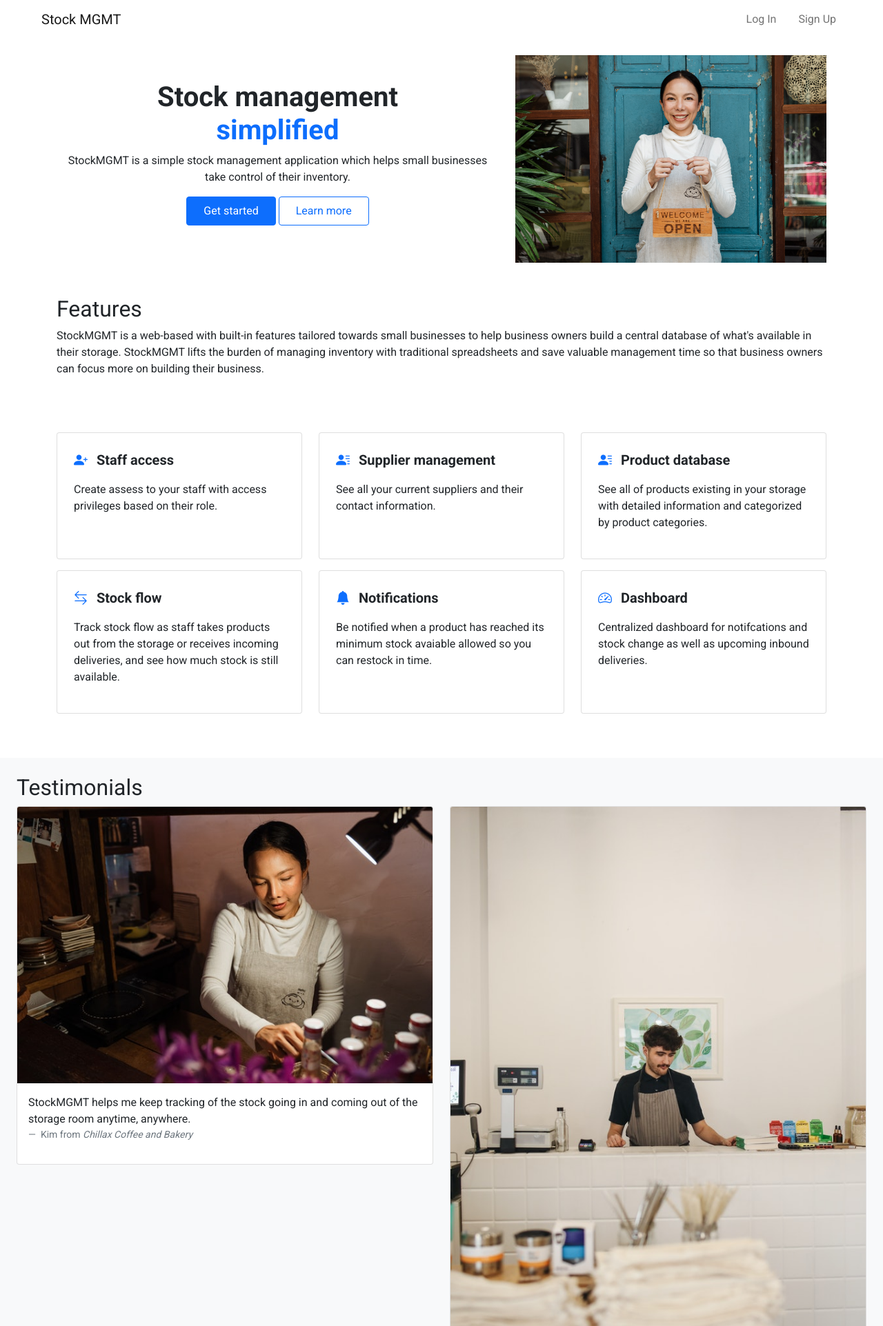
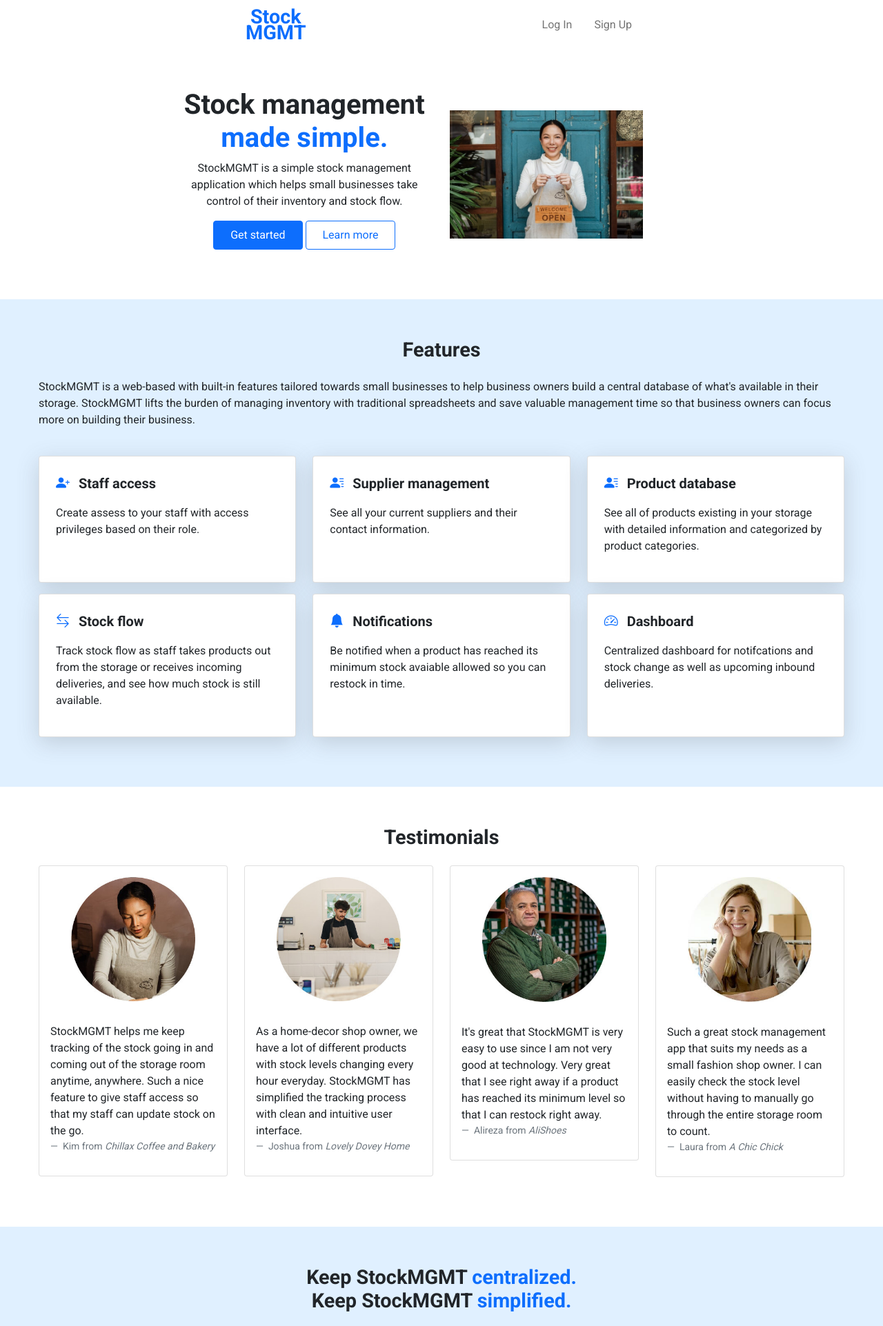
Before and after one commit to thanh-cao/ms3-stock-management, a Flask app: page / in a window 1280 px wide. Shown: the top 1923 px of the page at 69% size. Run offline with Flask 2, Linux system fonts and the light colour scheme; some libraries are stand-ins or nearby versions.

Commit message:
style: index page

```diff
--- a/data/testimonials.json
+++ b/data/testimonials.json
@@ -1,7 +1,7 @@
 [
     {
         "img": "../static/img/testimonial-kim.jpg",
-        "text": "StockMGMT helps me keep tracking of the stock going in and coming out of the storage room anytime, anywhere.",
+        "text": "StockMGMT helps me keep tracking of the stock going in and coming out of the storage room anytime, anywhere. Such a nice feature to give staff access so that my staff can update stock on the go.",
         "person": "Kim",
         "company": "Chillax Coffee and Bakery"
     },
--- a/static/css/styles.css
+++ b/static/css/styles.css
@@ -10,6 +10,22 @@ body {
 .navbar-nav .dropdown-menu {
     position: absolute;
     z-index: 1;
+}
+
+.navbar-light .navbar-brand {
+    font-size: 1.8rem;
+    line-height: 0.8;
+    font-weight: 600;
+    color: var(--bs-primary);
+    display: flex;
+    align-items: center;
+    justify-content: center;
+    flex-direction: column;
+}
+
+.navbar-light .navbar-nav .nav-link:focus,
+.navbar-light .navbar-nav .nav-link:hover {
+    color: var(--bs-primary);
 }
 
 /* side navigation bar on mobile screen */
@@ -32,6 +48,34 @@ body {
         width: 100%;
         position: relative;
     }
+}
+
+/* index page */
+.hero-section,
+.features,
+.testimonials,
+.call-to-action {
+    padding: 3.5rem 1.5rem;
+}
+
+.features,
+.call-to-action {
+    background-color: #e0f0ff;
+}
+
+h1.hero-heading {
+    font-size: 2rem;
+}
+
+.section-title {
+    font-size: 1.8rem;
+    font-weight: 600;
+    margin-bottom: 1.5rem;
+    text-align: center;
+}
+
+.features .card.card-body {
+    box-shadow: 0 8px 32px 0 rgb(94 95 102 / 24%);
 }
 
 /* signup / login form */
@@ -75,5 +119,34 @@ i.bi-plus-circle:hover {
 
 .hover-gray:hover,
 .list-group-item:hover {
-    background-color:rgba(221, 221, 221, 0.8);
+    background-color: rgba(221, 221, 221, 0.8);
 }
+
+.divider {
+    width: 10%;
+    height: 3px;
+    background-color: var(--bs-primary);
+    margin-bottom: 1.5rem;
+}
+
+/* media queries */
+@media (min-width: 1200px) {
+    .hero-image {
+        width: 75%;
+    }
+
+    h1.hero-heading {
+        font-size: 2.5rem;
+    }
+
+    .hero-section,
+    .features,
+    .testimonials,
+    .call-to-action {
+        padding: 3.5rem 3.5rem;
+    }
+
+    .navbar>.container-fluid {
+        width: 50%;
+    }
+}
--- a/templates/index.html
+++ b/templates/index.html
@@ -3,7 +3,10 @@
 <header>
     <nav class="navbar navbar-expand-lg navbar-light px-3 px-md-5">
         <div class="container-fluid">
-            <a class="navbar-brand" href="{{ url_for('index') }}">Stock MGMT</a>
+            <div class="navbar-brand">
+                <div>Stock</div>
+                <div>MGMT</div>
+            </div>
 
             <ul class="navbar-nav d-flex flex-row">
                 <li class="nav-item">
@@ -18,31 +21,29 @@
 </header>
 
 <main>
-    <section class="container mt-4 hero-section">
+    <section class="container-fluid hero-section">
         <div class="row align-items-center">
-            <div class="col-12 col-md-6 col-lg-7 text-md-center text-start">
-                <div class="hero-text">
-                    <h1 class="hero-heading text-center">
+            <div class="col-12 col-md-6 col-lg-7 col-xl-4 offset-xl-2 text-md-center text-start">
+                <div class="hero-text mb-2">
+                    <h1 class="hero-heading">
                         <span class="d-block fw-bold">Stock management</span>
-                        <span class="d-block fw-bold text-primary">simplified</span>
+                        <span class="d-block fw-bold text-primary">made simple.</span>
                     </h1>
-                    <p>StockMGMT is a simple stock management application which helps small businesses take control
-                        of their inventory.</p>
+                    <p>StockMGMT is a simple stock management application which helps small businesses take control of their inventory and stock flow.</p>
                 </div>
                 <div class="text-center my-3">
                     <a href="{{ url_for('user.register') }}" class="btn btn-primary px-4 py-2">Get started</a>
                     <a href="#features" class="btn btn-outline-primary px-4 py-2">Learn more</a>
                 </div>
             </div>
-            <div class="col-12 col-md-6 col-lg-5 mt-4 mt-md-0">
-                <img src="{{ url_for('static', filename='img/hero-image.jpg') }}" alt="Stock Management"
-                    class="img-fluid">
+            <div class="col-12 col-md-6 col-lg-5 col-xl-4 mt-4 mt-md-0">
+                <img src="{{ url_for('static', filename='img/hero-image.jpg') }}"
+                    alt="A female business owner happy to open her shop" class="img-fluid hero-image">
             </div>
         </div>
-
     </section>
 
-    <section id="features" class="container mt-5">
+    <section id="features" class="container-fluid features">
         <div class="row">
             <h2 class="section-title">Features</h2>
             <p>StockMGMT is a web-based with built-in features tailored towards small businesses to help business
@@ -53,10 +54,10 @@
                 more on building their business.</p>
             </p>
         </div>
-        <div class="row row-cols-1 row-cols-md-2 row-cols-lg-3 mt-5">
+        <div class="row row-cols-1 row-cols-md-2 row-cols-lg-3 mt-2">
             {% for feature in features %}
             <div class="col mb-3">
-                <div class="card card-body p-4 h-100 my-auto">
+                <div class="p-4 h-100 my-auto card card-body">
                     <p class="fw-bold fs-5">
                         <i class="bi {{ feature.icon }} text-primary me-2"></i>
                         {{ feature.title }}
@@ -68,16 +69,17 @@
         </div>
     </section>
 
-    <section class="container-fluid mt-5 p-4 bg-light">
-        <div class="row">
-            <h2 class="section-title">Testimonials</h2>
-        </div>
+    <section class="container-fluid testimonials">
+        <h2 class="section-title">Testimonials</h2>
 
-        <div class="row row-cols-1 row-cols-md-2 g-4">
+        <div class="row row-cols-1 row-cols-sm-2 row-cols-xl-4 g-4">
             {% for testimonial in testimonials %}
             <div class="col mb-3">
                 <div class="card">
-                    <img src="{{ testimonial.img }}" class="card-img-top" alt="...">
+                    <div class="p-3 text-center">
+                        <img src="{{ testimonial.img }}" class="w-75 card-img-top"
+                            alt="Portrait of {{ testimonial.person }} from {{ testimonial.company }}">
+                    </div>
                     <div class="card-body">
                         <figure>
                             <blockquote class="blockquote">
@@ -94,12 +96,13 @@
         </div>
     </section>
 
-    <section class="container-fluid mt-5 p-4 bg-light">
+    <section class="container-fluid call-to-action">
         <div class="row text-center">
             <h2 class="section-title">
-                <span class="d-block">Keep StockMGMT centralized.</span>
-                <span class="d-block">Keep StockMGMT simplified.</span></h2>
-            <div class="divider"></div>
+                <span class="d-block">Keep StockMGMT <span class="text-primary">centralized.</span></span>
+                <span class="d-block">Keep StockMGMT <span class="text-primary">simplified.</span></span>
+            </h2>
+            <div class="divider mx-auto"></div>
             <p>Thousands of small businesses have taken advantage over simplicity to take control over their stock
                 management. Take your turn today!</p>
             <div>
@@ -112,4 +115,5 @@
 <footer class="text-center bg-light p-4">
     <p>Copyright &copy; <a href="{{ url_for('index') }}" class="text-decoration-none">StockMGMT 2021</a></p>
 </footer>
+
 {% endblock %}
```
Also changed, not shown: static/img/hero-image.jpg, static/img/testimonial-ali.jpg, static/img/testimonial-joshua.jpg, static/img/testimonial-kim.jpg, static/img/testimonial-laura.jpg.
